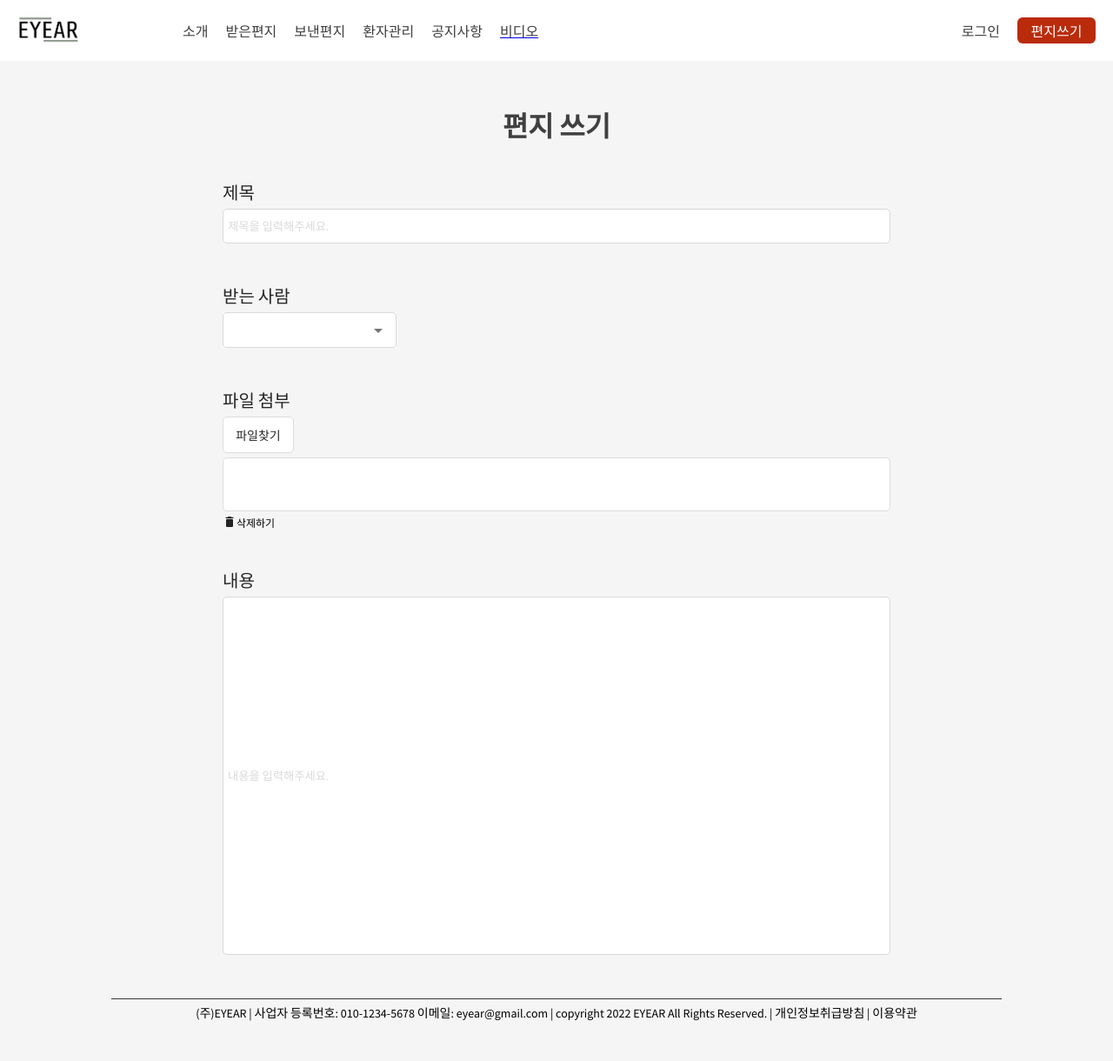
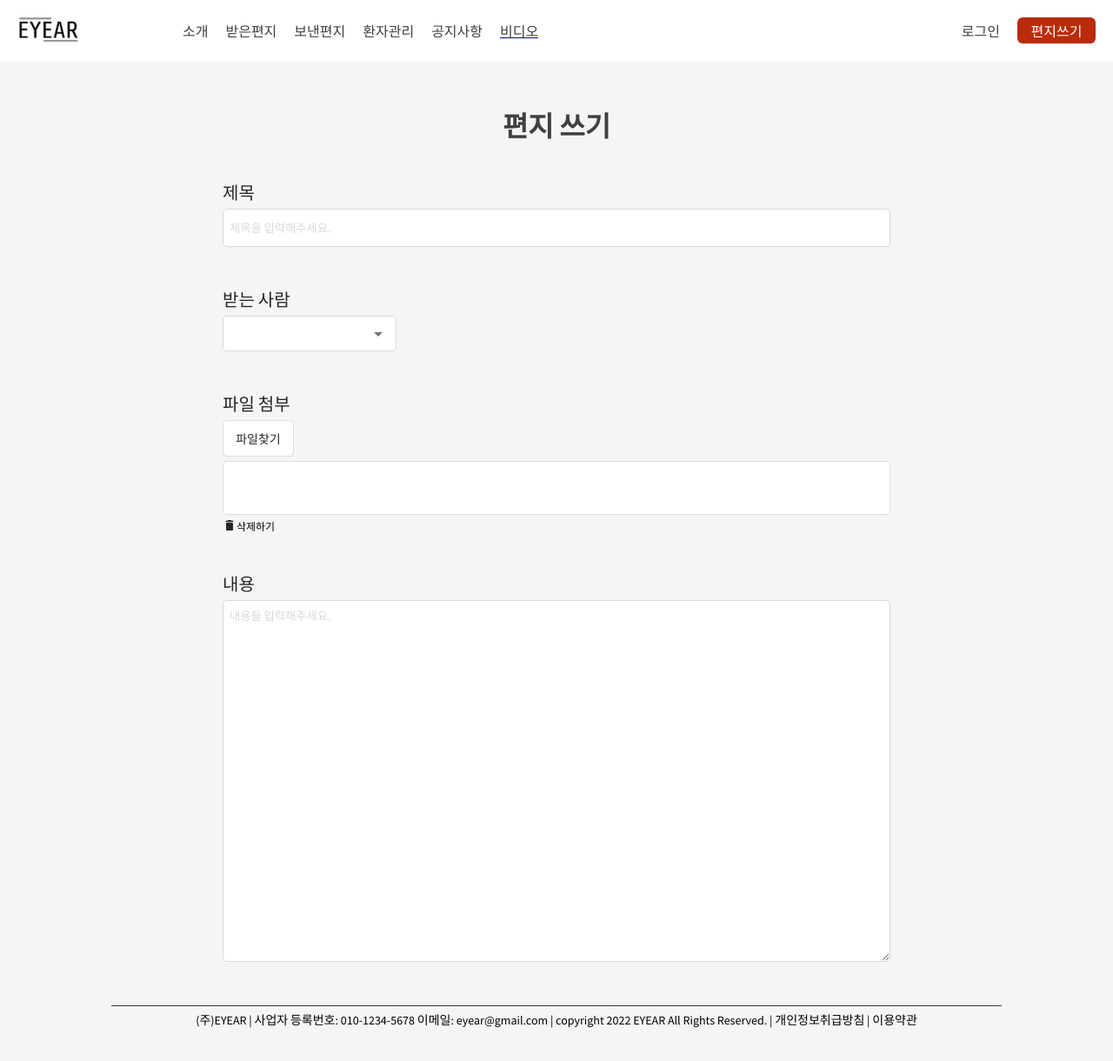
Before and after one commit to eyear22/eyear_frontend, a React (Create React App) app: page /send in a window 1280 px wide. Shown: the top 1220 px of the page at 87% size. Built offline with nearby package versions, Linux system fonts and the light colour scheme.

Commit message:
[FEAT] 제목, 내용 input 스타일 변경

```diff
--- a/src/components/send/ContentInput.js
+++ b/src/components/send/ContentInput.js
@@ -4,7 +4,7 @@ const ContentInput = () => {
   return (
     <Container>
       <Title>내용</Title>
-      <Input placeholder="내용을 입력해주세요." />
+      <TextArea placeholder="내용을 입력해주세요." />
     </Container>
   );
 };
@@ -20,12 +20,13 @@ const Title = styled.text`
   font-size: 20px;
 `;
 
-const Input = styled.input`
+const TextArea = styled.textarea`
   min-height: 400px;
   border: 1px solid #d9d9d9;
   margin-top: 5px;
-  padding: 5px;
+  padding: 7px;
   border-radius: 5px;
+  line-height: 160%;
   ::placeholder {
     color: #d9d9d9;
   }
--- a/src/components/send/TitleInput.js
+++ b/src/components/send/TitleInput.js
@@ -24,7 +24,7 @@ const Input = styled.input`
   height: 28px;
   border: 1px solid #d9d9d9;
   margin: 5px 0;
-  padding: 5px;
+  padding: 7px;
   border-radius: 5px;
   ::placeholder {
     color: #d9d9d9;
```
